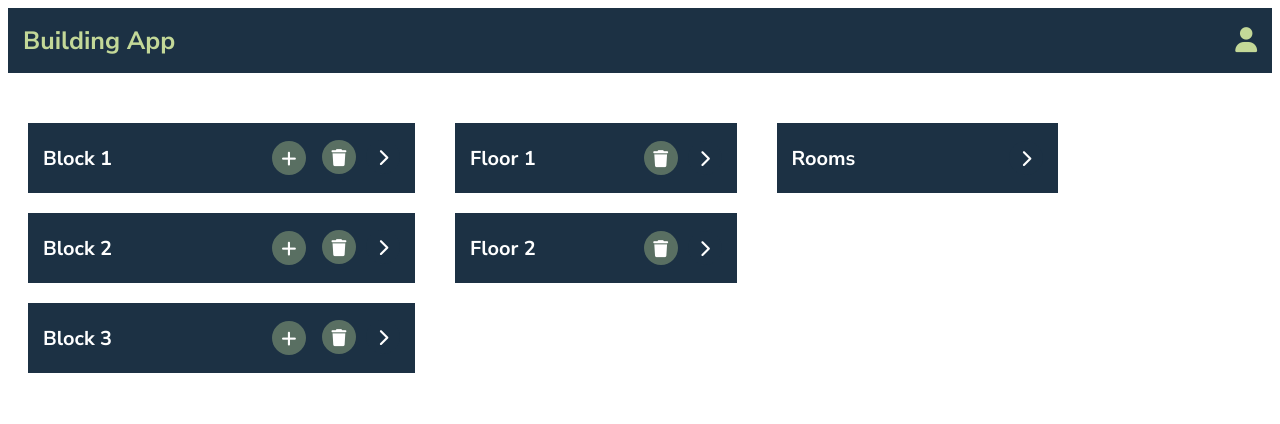
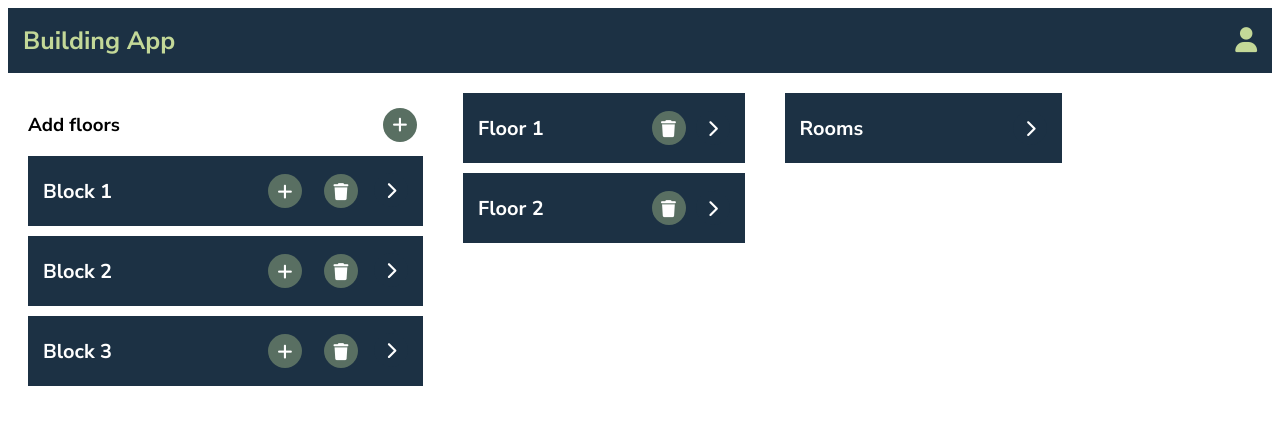
Before and after one commit to anythinglord/building-app, a React (Vite) app: page / in a window 1280 px wide. Shown: the top 424 px of the page. Built offline with nearby package versions, Linux system fonts and the light colour scheme.

Commit message:
enable add block feature

```diff
--- a/src/App.css
+++ b/src/App.css
@@ -2,9 +2,7 @@
 
 .container {
   display: flex;
-  margin-top: 30px;
   height: 88vh;
-
 }
 
 .item {
--- a/src/App.tsx
+++ b/src/App.tsx
@@ -17,7 +17,7 @@ function App() {
     <div>
       <NavBar />
       <div className='container'>
-        <div className="item">
+        <div className="item ">
           <Block />
         </div>
         <DragDropContext onDragEnd={handleOnDragEnd} /*onDragStart={handleOnDragStart}*/>
--- a/src/components/Block/Block.tsx
+++ b/src/components/Block/Block.tsx
@@ -3,13 +3,38 @@ import { BlockInterface } from '../../interfaces';
 import { defaultBlocks } from '../../data';
 import { Building } from '../Building/Building';
 import { GeneralIcon } from '../../icons/GeneralIcon';
+import { useHandler } from '../../hooks/useHandler';
 import './index.css'
-import { useHandler } from '../../hooks/useHandler';
 
 export const Block: React.FC = () => {
 
   const [blocks, setBlocks] = useState<Array<BlockInterface>>(defaultBlocks)
   const { showElements, isOpen } = useHandler();
+
+  const addBlock = () => {
+    setBlocks(prevBlocks => {
+      const newBlocks = structuredClone(prevBlocks)
+      const newIndex = prevBlocks.slice(-1)[0].index + 1;
+      const newBlock: BlockInterface = {
+        name: `Block ${newIndex}`,
+        index: newIndex,
+        buildings: [
+          { name: 'Building 1' },
+          { name: 'Building 2' }
+        ]
+      }
+      newBlocks.push(newBlock)
+      return newBlocks
+    })
+  }
+
+  const removeBlock = (blockIndex: number) => {
+    setBlocks(prevBlocks => {
+      const newBlocks = structuredClone(prevBlocks)
+      newBlocks.splice(blockIndex, 1)
+      return newBlocks
+    })
+  }
 
   const addBuilding = (blockIndex: number) => {
     const nextIndex = blocks[blockIndex].buildings.length + 1
@@ -27,6 +52,12 @@ export const Block: React.FC = () => {
 
   return (
     <div>
+      <div className='b-buttons'>
+        <h3>Add floors</h3>
+        <button className='general-btn' onClick={addBlock}>
+          <GeneralIcon name='plus' />
+        </button>
+      </div>
       {blocks.map((block, index) => (
         <div className='b-root' key={index}>
           <div className='b-head'>
@@ -37,7 +68,9 @@ export const Block: React.FC = () => {
               <button className='general-btn' onClick={() => { addBuilding(index) }}>
                 <GeneralIcon name='plus' />
               </button>
-              <GeneralIcon name='trash' />
+              <button className='general-btn' onClick={() => { removeBlock(index) }}>
+                <GeneralIcon name='trash'  />
+              </button>
               <GeneralIcon name={`chevron-${isOpen(index) ? 'down': 'right' }`} variant='primary'/>
             </div>
           </div>
--- a/src/components/Block/index.css
+++ b/src/components/Block/index.css
@@ -1,5 +1,10 @@
 .b-root {
-    margin-bottom: 20px;
+    margin-bottom: 10px;
+}
+
+.b-buttons {
+    display: flex;
+    justify-content: space-between;
 }
 
 .dragging-over {
--- a/src/components/Building/index.css
+++ b/src/components/Building/index.css
@@ -1,6 +1,6 @@
 .bui-root {
     background-color: var(--second-clear-bg-color);
-    height: 60px;
+    height: 50px;
     color: #fff;
     margin-bottom: 2px;
     display: flex;
--- a/src/components/Floor/index.css
+++ b/src/components/Floor/index.css
@@ -1,4 +1,4 @@
-.f.root {
+.f-root {
     margin-bottom: 20px;
 }
 
--- a/src/data.ts
+++ b/src/data.ts
@@ -3,6 +3,7 @@ import { BlockInterface, FloorInterface } from "./interfaces";
 export const defaultBlocks: BlockInterface[] = [
     {
         name: 'Block 1',
+        index: 1,
         buildings: [
             { name: 'Building 1' },
             { name: 'Building 2' }
@@ -10,6 +11,7 @@ export const defaultBlocks: BlockInterface[] = [
     },
     {
         name: 'Block 2',
+        index: 2,
         buildings: [
             { name: 'Building 1' },
             { name: 'Building 2' }
@@ -17,6 +19,7 @@ export const defaultBlocks: BlockInterface[] = [
     },
     {
         name: 'Block 3',
+        index: 3,
         buildings: [
             { name: 'Building 1' },
             { name: 'Building 2' }
--- a/src/interfaces.ts
+++ b/src/interfaces.ts
@@ -1,5 +1,6 @@
 export interface BlockInterface {
     name: string
+    index: number
     buildings: BuildingInterface[]
 }
 
```
